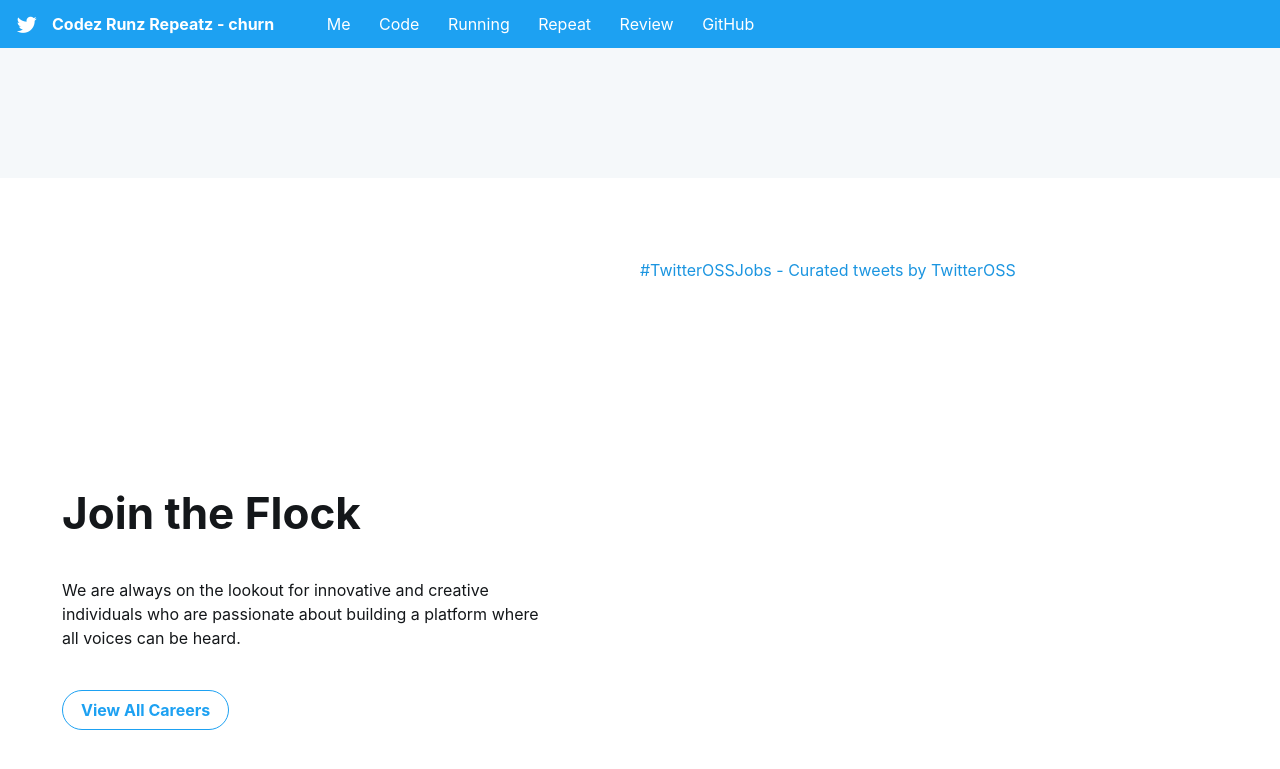
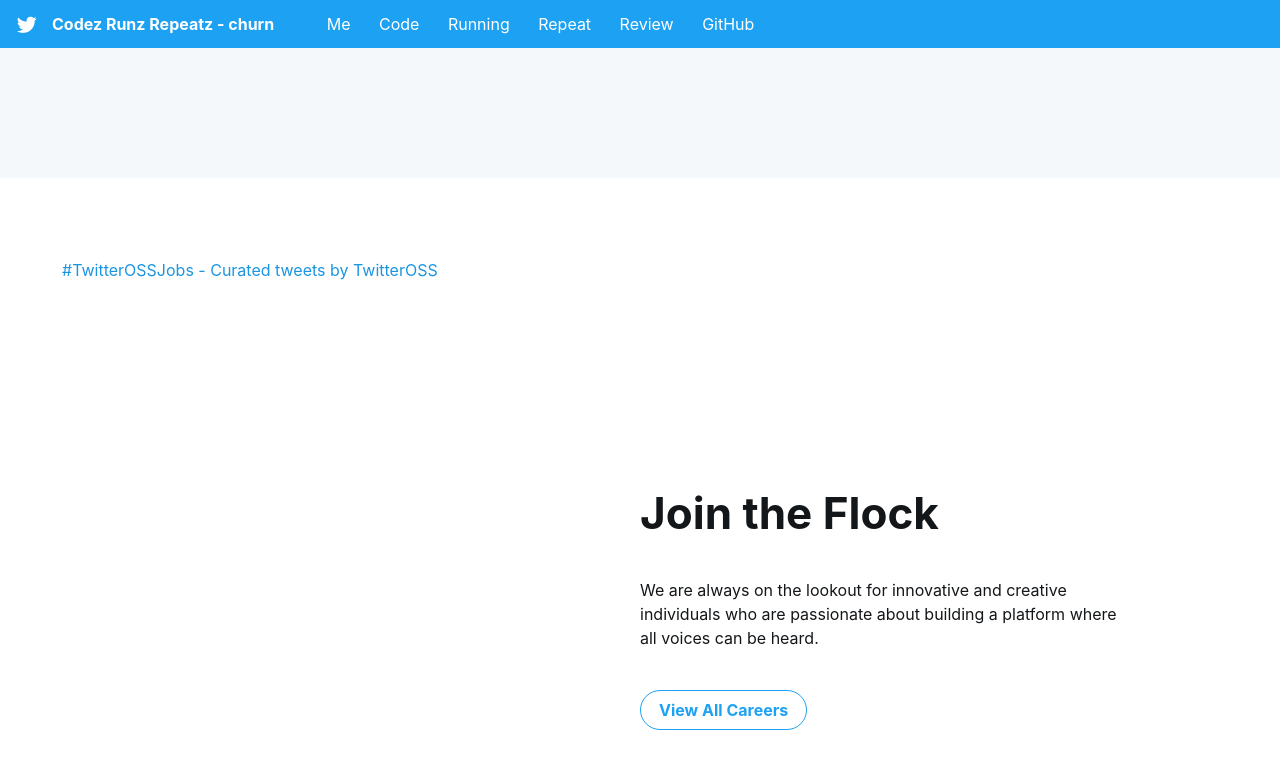
Before and after one commit to codez-runz-repeatz/codez-runz-repeatz.github.io, a Jekyll site: the page built from index.html, in a window 1280 px wide and 900 px high, scrolled down 2471 px. Shown: the top 769 px of the window. Built offline with Jekyll 4.4.1, drawn with Linux system fonts in a browser that asks for light colours; some web fonts are replaced; comment, search, counter and statistics services are not loaded.

Commit message:
test double grid

```diff
--- a/index.html
+++ b/index.html
@@ -76,6 +76,19 @@
     </div>
 </div>
 
+<div class="section">
+    <div class="Grid container">
+            <div class="Grid-cell timeline-cell u-size1of2">
+                    <a class="twitter-timeline" data-height="700px" data-partner="tweetdeck" href="https://twitter.com/TwitterOSS/timelines/1028044487681925121?ref_src=twsrc%5Etfw">#TwitterOSSJobs - Curated tweets by TwitterOSS</a> <script async src="https://platform.twitter.com/widgets.js" charset="utf-8"></script>
+                </div>
+        <div id="career-text" class="Grid-cell left-text u-size5of12 u-after1of12 same-mega-margin">
+            <h1 class="small-title mega-margin career-title">Join the Flock</h1>
+            <p class="mega-margin">We are always on the lookout for innovative and creative individuals who are passionate about building a platform where all voices can be heard.</p>
+            <button onclick="window.open('https://careers.twitter.com')" type="button" class="Button Button--large">View All Careers</button>
+        </div>
+    </div>
+</div>
+
 <!-- Join the Flock -->
 
 <div class="section">
```
